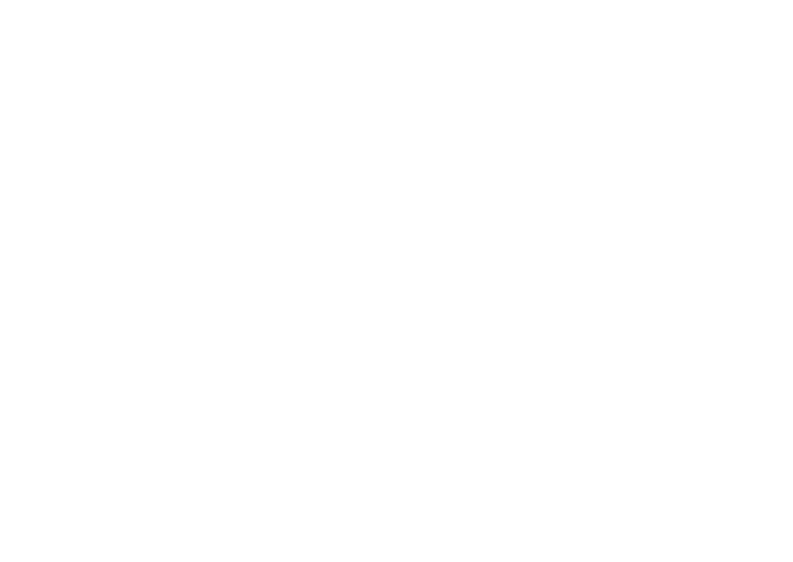
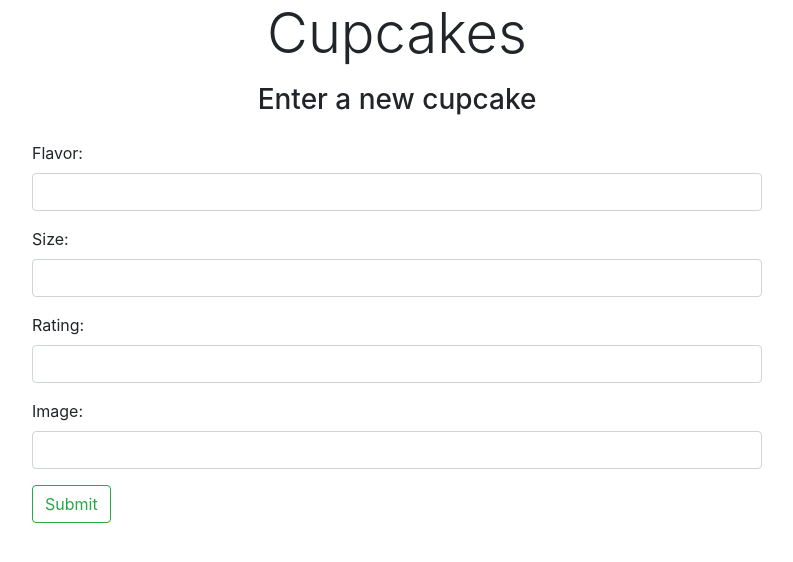
Before and after one commit to mahado13/Flask-Cupcakes, a Flask app: page / in a window 1280 px wide. Before the commit the part shown is empty. Shown: the top 562 px of the page, without its empty margins (243-1036 px from the left). Run offline with Flask 2, Linux system fonts and the light colour scheme; some libraries are stand-ins or nearby versions.

Commit message:
Part five completed

```diff
--- /dev/null
+++ b/static/cupcake.js
@@ -0,0 +1,83 @@
+/**
+ * Author: Mahad Osman
+ * Date: Jan 31, 2023
+ * Assignment: Flask cupcakes
+ */
+
+const URL = "http://127.0.0.1:5000/api";
+const $cupcakelist = $("#cupcake_list")
+const $cupcakeform = $("#cupcake_form")
+
+
+
+/**
+ * A function to take in cupcakedata and return an html representation of it
+ * @param {*} cupcakedata
+ */
+function createCupCakes(cupcakedata){
+    return `
+    <div data-id = ${cupcakedata.id}>
+        <li>
+            Flavor: ${cupcakedata.flavor}, Size: ${cupcakedata.size}, Rating:${cupcakedata.rating}
+            <button class= "btn btn-danger btn-small"> delete</button>
+
+        </li>
+        <img src = ${cupcakedata.image} width = 200px height= 200px
+        alt = "(No image)">
+    </div>
+    `
+}
+
+
+
+async function retrievecupcakes(){
+    // const response = await axios.get("http://127.0.0.1:5000/api/cupcakes")
+    const response = await axios.get(`${URL}/cupcakes`)
+    // console.log(response)
+    for(let cupcake of response.data.cupcakes){
+        let newCupcake = $(createCupCakes(cupcake));
+        $cupcakelist.append(newCupcake)
+    }
+}
+
+
+// Our form submission handler
+$cupcakeform.on("submit", async function(evt) {
+    evt.preventDefault();
+
+    //Pulling the values from out form inputs
+    let flavor = $("#flavor").val()
+    let rating = $("#rating").val()
+    let size = $("#size").val()
+    let image = $("#image").val()
+
+    const newCupCakeRes = await axios.post(`${URL}/cupcakes`, {
+        flavor,
+        rating,
+        size,
+        image
+    });
+
+    //once posted to our api we will create the html element and post it to the front end
+    let newCupcake = $(createCupCakes(newCupCakeRes.data.cupcake))
+    $cupcakelist.append(newCupcake)
+    $(retrievecupcakes);
+})
+
+/** handling our delete */
+$cupcakelist.on("click", "button", async function(evt){
+    evt.preventDefault();
+    //console.log("Inside the delete")
+
+    let cupcake = $(evt.target).closest("div");
+    let deletionId = cupcake.attr("data-id")
+    //console.log(deletionId)
+
+    //Now to delete the cupcake via the ID
+    await axios.delete(`${URL}/cupcakes/${deletionId}`)
+    //And to remove it from our DOM
+    cupcake.remove();
+})
+
+//Loads in our cupcake list!
+$(retrievecupcakes);
--- /dev/null
+++ b/templates/base.html
@@ -0,0 +1,26 @@
+<!DOCTYPE html>
+<html lang="en">
+<head>
+    <meta charset="UTF-8">
+    <meta http-equiv="X-UA-Compatible" content="IE=edge">
+    <meta name="viewport" content="width=device-width, initial-scale=1.0">
+    <link href="https://stackpath.bootstrapcdn.com/bootstrap/4.4.1/css/bootstrap.min.css" rel="stylesheet"
+    integrity="sha384-Vkoo8x4CGsO3+Hhxv8T/Q5PaXtkKtu6ug5TOeNV6gBiFeWPGFN9MuhOf23Q9Ifjh" crossorigin="anonymous">
+    <title>{%block title%} {%endblock%}</title>
+</head>
+<body>
+        {% block content%}
+        {% endblock %}
+
+
+
+
+<script src="https://cdnjs.cloudflare.com/ajax/libs/axios/0.19.2/axios.min.js"
+integrity="sha256-T/f7Sju1ZfNNfBh7skWn0idlCBcI3RwdLSS4/I7NQKQ=" crossorigin="anonymous"></script>
+<script
+src="https://code.jquery.com/jquery-3.4.1.min.js"
+integrity="sha256-CSXorXvZcTkaix6Yvo6HppcZGetbYMGWSFlBw8HfCJo="
+crossorigin="anonymous"></script>
+<script src="static/cupcake.js"></script>
+</body>
+</html>
--- a/templates/index.html
+++ b/templates/index.html
@@ -1,14 +1,48 @@
-<!DOCTYPE html>
-<html lang="en">
-<head>
-    <meta charset="UTF-8">
-    <meta http-equiv="X-UA-Compatible" content="IE=edge">
-    <meta name="viewport" content="width=device-width, initial-scale=1.0">
-    <title>{%block title%} {%endblock%}</title>
-</head>
-<body>
-        {% block content%}
-        {% endblock %}
+{% extends 'base.html' %}
 
-</body>
-</html>
+{% block title %} Cupcake home page{% endblock %}
+
+{% block content %}
+    <div class="container">
+        <h1 class="display-4 text-center">Cupcakes</h1>
+
+        <div>
+            <ul id="cupcake_list">
+
+            </ul>
+        </div>
+        <h3 class="text-center">Enter a new cupcake</h3>
+        <div class="row justify-content-center">
+            <div class="col-md-8">
+            <form id="cupcake_form">
+                <p>
+                <div class="form-group">
+                    <label for="flavor"> Flavor: </label>
+                        <input class="form-control" type="text" name="flavor" id="flavor">
+                </div>
+                </p>
+
+                <div class="form-group">
+                    <label for="size"> Size:</label>
+                        <input class="form-control" type="text" name="size" id="size">
+                </div>
+
+
+                <div class="form-group">
+                    <label for="rating"> Rating: </label>
+                        <input class="form-control" type="float" name="rating" id="rating">
+                </div>
+
+                <div class="form-group">
+                    <label for="image"> Image:</label>
+                        <input class="form-control"  type="text" name="image" id="image">
+                </div>
+
+                <button class="btn btn-outline-success" formaction="" formmethod="">Submit</button>
+
+            </form>
+            </div>
+        </div>
+</div>
+    <!-- </div> -->
+{% endblock %}
```
Also changed, not shown: 2 other files.
